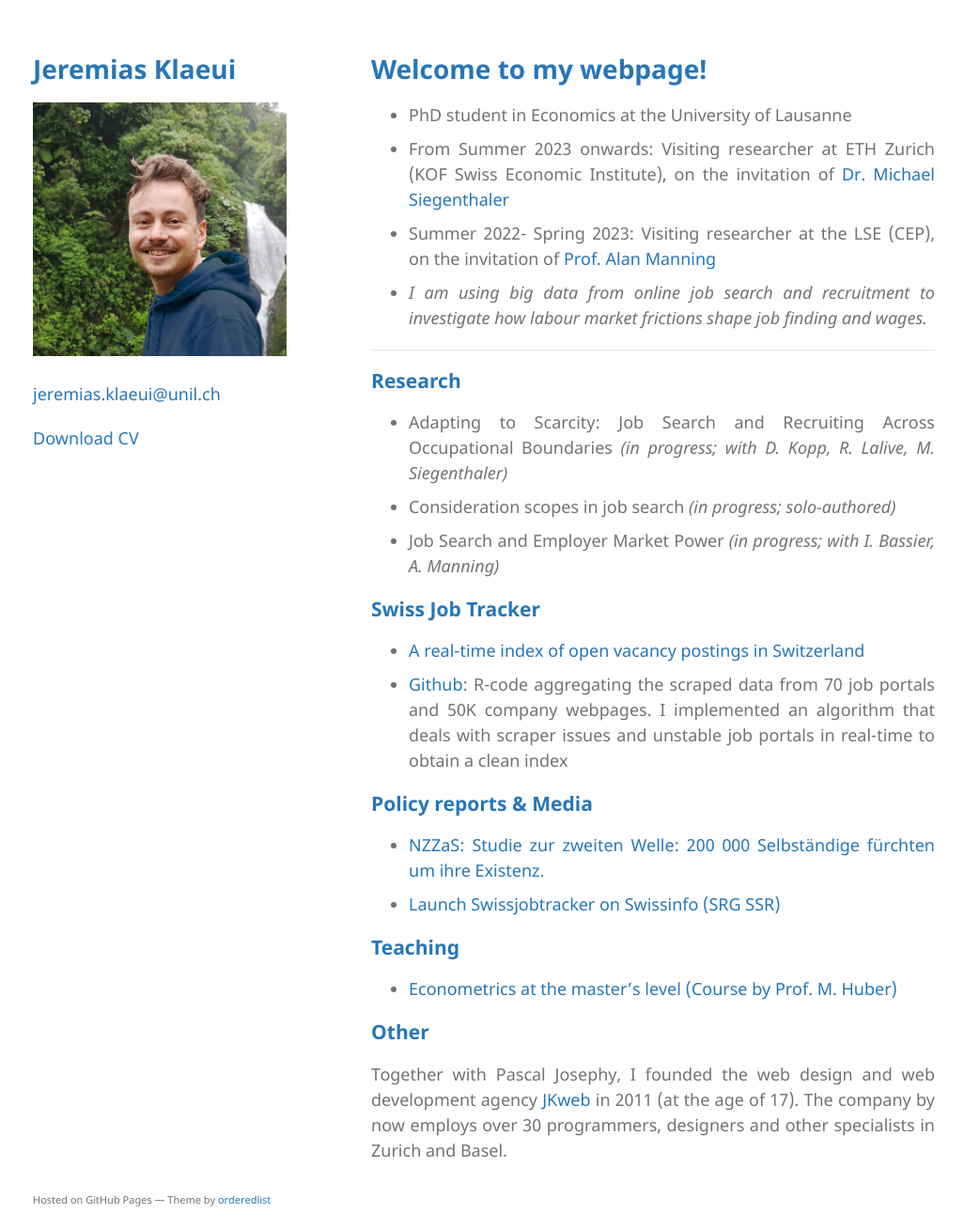
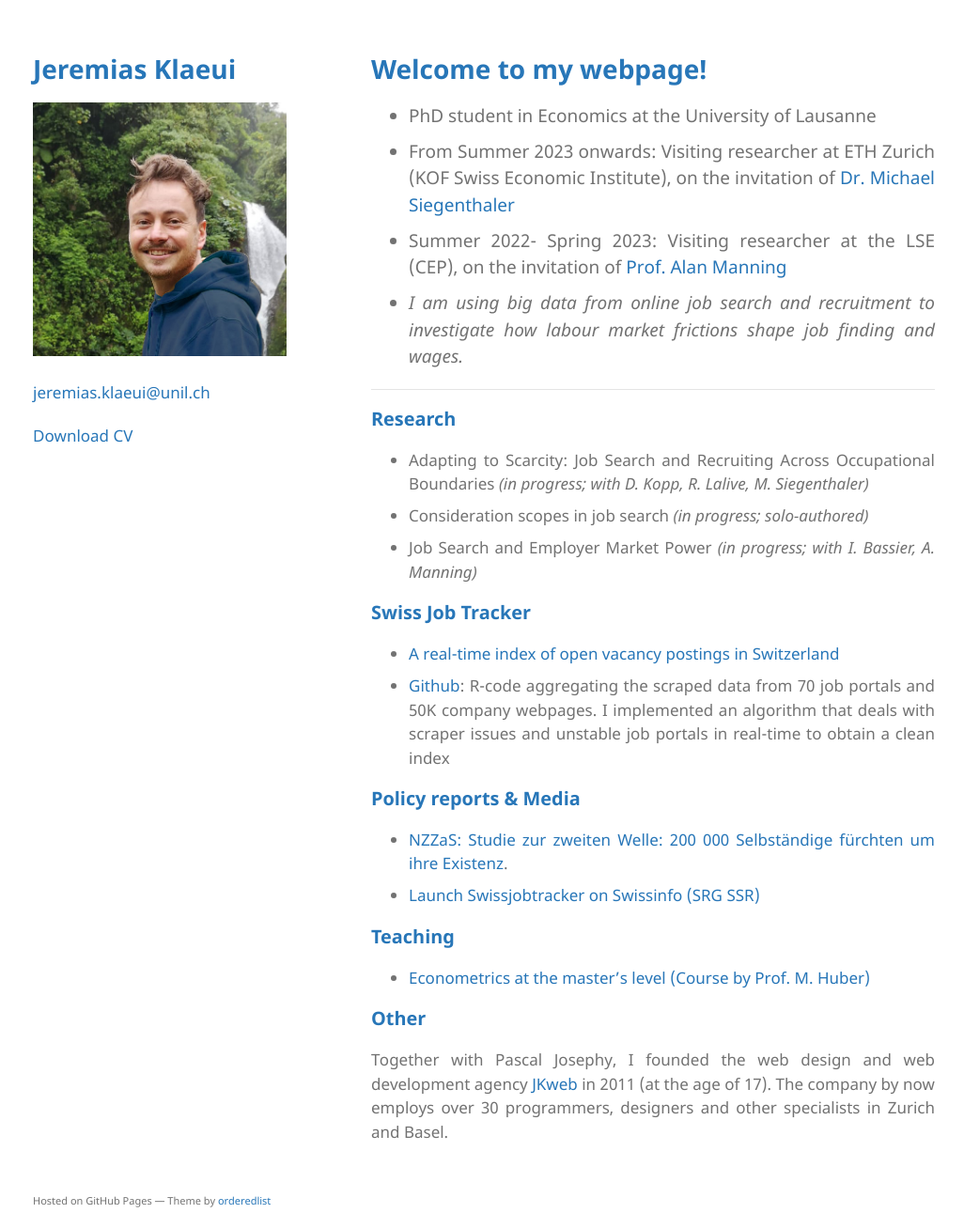
Before and after one commit to jklaeui/jklaeui.github.io, a Jekyll site: the page built from index.md, in a window 1280 px wide and 1308 px high. Shown: the whole window at 94% size, without its empty margins (125-1151 px from the left). Built offline with Jekyll 4.4.1, drawn with Linux system fonts in a browser that asks for light colours; our own code applies the rules of GitHub Pages for plain Markdown files; the repository's description, which GitHub fills in, is left out.

Commit message:
bigger first paragraph

```diff
--- a/_sass/jekyll-theme-minimal.scss
+++ b/_sass/jekyll-theme-minimal.scss
@@ -4,7 +4,7 @@
 body {
   background-color: #fff;
   padding:50px;
-  font: 18px/1.5 "Noto Sans", "Helvetica Neue", Helvetica, Arial, sans-serif;
+  font: 17px/1.5 "Noto Sans", "Helvetica Neue", Helvetica, Arial, sans-serif;
   color:#727272;
   font-weight:400;
   text-align: justify;
@@ -184,6 +184,10 @@ section {
   padding-bottom:50px;
 }
 
+section ul:first-of-type {
+  font-size: 19px;
+}
+
 small {
   font-size:11px;
 }
```
